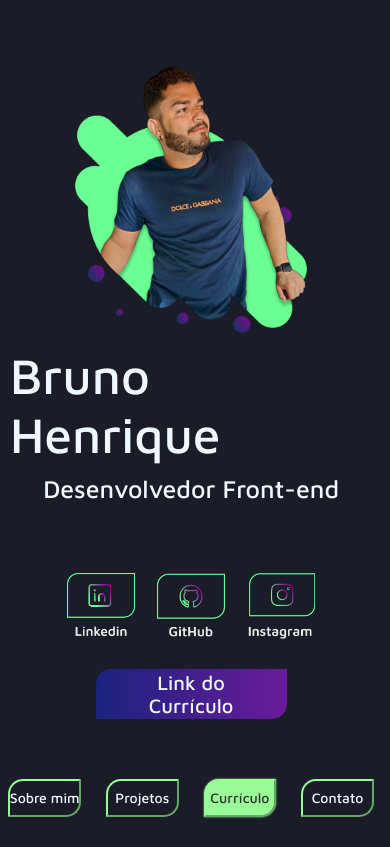
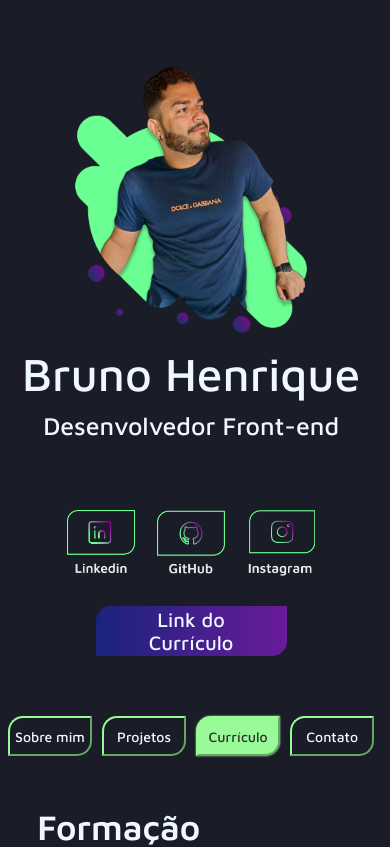
Before and after one commit to hbruunno/Portifolio, a React (Vite) app: page /curriculo in a window 390 px wide. Shown: the top 847 px of the page. Built offline with nearby package versions, Linux system fonts and the light colour scheme.

Commit message:
Ajustando responsividade

```diff
--- a/src/App.css
+++ b/src/App.css
@@ -197,12 +197,18 @@
     justify-content: center;
     align-items: center;
   }
+
+  .nome{
+    justify-content: center;
+    white-space: nowrap;
+    font-size: 2.9rem;
+  }
   .navbar{
     justify-content: center;
     align-items: center;
     width: 100%;
     height: 100%;
-    gap: 25px;
+    gap: 10px;
     position: sticky;
     top: 0;
     left: 0;
@@ -215,13 +221,13 @@
   }
   .botao{
     display: flex;
-    width: 19%;
-    height: 50%;
+    width: 22%;
+    height: 40px;
     justify-content: center;
     align-items: center;
     margin-top: 10px;
     font-size: 14px;
-    padding: 8px 5px;
+    padding: 8px 10px;
     white-space: nowrap;
   }
 }
```
